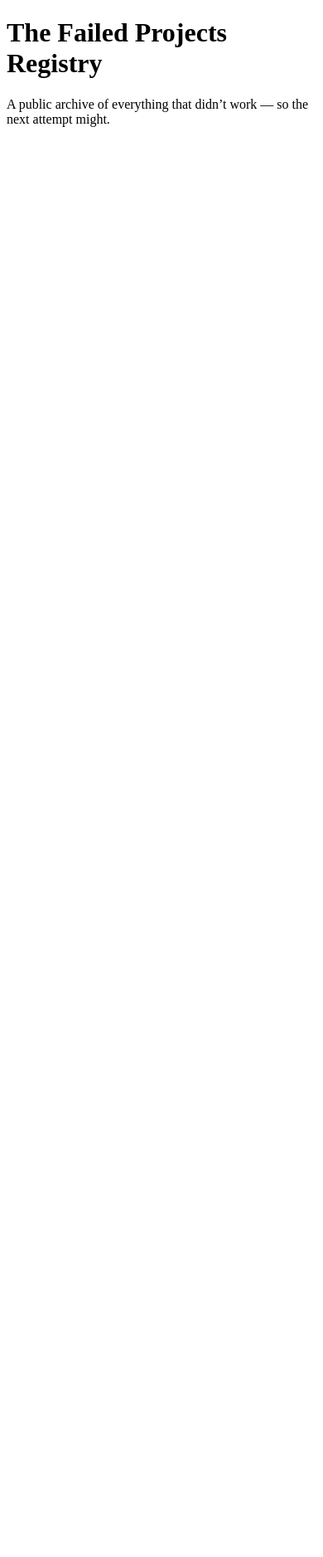
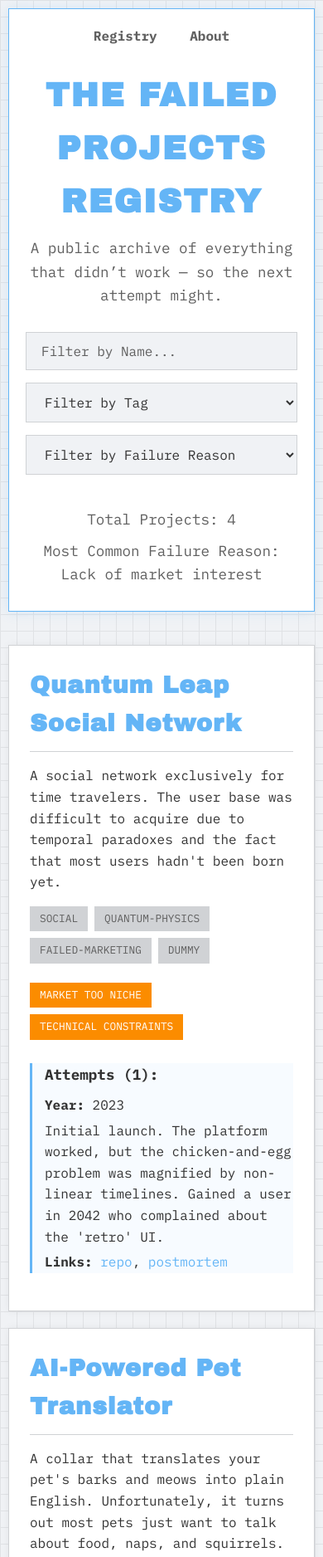
Before and after one commit to Architrixs/The-Failed-Projects-Registry, a plain HTML site: page docs/index.html in a window 390 px wide. Shown: the top 1876 px of the page at 83% size. Before the commit the page ends 844 px from the top, so only its background shows below. Drawn offline with Linux system fonts and the light colour scheme.

Commit message:
Feat: Phase4, Enhance project registry with new entries, schema updates, and improved UI

```diff
--- a/data/registry.json
+++ b/data/registry.json
@@ -1,27 +1,78 @@
 [
   {
-        "id": "social-network-for-cats-v1",
-        "title": "The Social Network for Cats",
-        "description": "A platform for cat owners to connect, share photos, and organize playdates for their feline friends. It aimed to be the 'Facebook for Cats'.",
-        "tags": ["social-media", "mobile-app", "pets"],
+    "id": "proj-001",
+    "title": "Quantum Leap Social Network",
+    "description": "A social network exclusively for time travelers. The user base was difficult to acquire due to temporal paradoxes and the fact that most users hadn't been born yet.",
+    "tags": ["social", "quantum-physics", "failed-marketing", "dummy"],
     "attempts_count": 1,
-        "reasons_for_failure": [
-            "lack-of-market-interest",
-            "user-acquisition-cost",
-            "technical-scaling-issues"
-        ],
+    "reasons_for_failure": ["Market too niche", "Technical constraints"],
     "attempts": [
       {
-                "date": "2022-03-15",
-                "description": "Launched a basic iOS and Android app with core social features.",
-                "outcome": "Minimal user engagement; high churn rate after initial download.",
-                "links": []
+        "year": 2023,
+        "description": "Initial launch. The platform worked, but the chicken-and-egg problem was magnified by non-linear timelines. Gained a user in 2042 who complained about the 'retro' UI.",
+        "links": {
+          "repo": "https://github.com/example/q-social",
+          "postmortem": "https://example.blog/q-social-postmortem"
         }
-        ],
-        "links": [
-            "https://example.com/social-cat-postmortem",
-            "https://github.com/example/social-cat-app-archive"
-        ],
-        "lessons_learned": "Market validation is crucial before significant development. Cat owners preferred existing platforms or offline interactions for pet-related content. Niche too small and value proposition unclear."
       }
     ]
+  },
+  {
+    "id": "proj-002",
+    "title": "AI-Powered Pet Translator",
+    "description": "A collar that translates your pet's barks and meows into plain English. Unfortunately, it turns out most pets just want to talk about food, naps, and squirrels.",
+    "tags": ["iot", "ai", "hardware", "disappointing-results", "dummy"],
+    "attempts_count": 3,
+    "reasons_for_failure": ["Lack of market interest", "Product-market fit"],
+    "attempts": [
+      {
+        "year": 2021,
+        "description": "Prototype v1. Used a Raspberry Pi. The translation algorithm was 90% accurate but the insights were 100% boring.",
+        "links": {}
+      },
+      {
+        "year": 2022,
+        "description": "Sleeker collar design. Added a 'deep thoughts' filter, which was just a random philosophy quote generator. Users were not fooled.",
+        "links": {}
+      },
+      {
+        "year": 2023,
+        "description": "Pivoted to translating squirrels. This was a technical success but a commercial and existential nightmare.",
+        "links": {}
+      }
+    ]
+  },
+  {
+    "id": "proj-003",
+    "title": "Blockchain To-Do List",
+    "description": "A decentralized to-do list app where every task is a non-fungible token (NFT). Users found the gas fees for adding 'buy milk' to the blockchain were prohibitively expensive.",
+    "tags": ["blockchain", "nft", "over-engineered", "dummy"],
+    "attempts_count": 1,
+    "reasons_for_failure": ["Over-engineered", "High operational cost"],
+    "attempts": [
+      {
+        "year": 2022,
+        "description": "Launched on the Ethereum mainnet. The concept of 'immutably pending' tasks was confusing, and the cost to check off a task sometimes exceeded the cost of the item on the list.",
+        "links": {
+          "repo": "https://github.com/example/nft-todo"
+        }
+      }
+    ]
+  },
+  {
+    "id": "proj-004",
+    "submitted_by": "architrixs",
+    "title": "DevCrush",
+    "description": "A dating site exclusively for software developers, aiming to connect people through shared technical interests and late-night coding sessions.",
+    "tags": ["social", "dating", "web-app", "abandoned"],
+    "attempts_count": 1,
+    "reasons_for_failure": ["Founder burnout", "Lack of market interest"],
+    "attempts": [
+      {
+        "year": 2023,
+        "description": "Initial concept and prototype. The idea was deemed a bit silly and ultimately abandoned due to the founder not having enough time to dedicate to the project.",
+        "links": {}
+      }
+    ]
+  }
+]
--- a/docs/index.html
+++ b/docs/index.html
@@ -4,16 +4,43 @@
     <meta charset="UTF-8">
     <meta name="viewport" content="width=device-width, initial-scale=1.0">
     <title>The Failed Projects Registry</title>
+    <link href="https://fonts.googleapis.com/css2?family=Archivo+Black&family=IBM+Plex+Mono:wght@300;400;700&display=swap" rel="stylesheet">
     <link rel="stylesheet" href="style.css">
 </head>
 <body>
     <header>
+        <nav class="main-nav">
+            <a href="index.html">Registry</a>
+            <a href="about.html">About</a>
+        </nav>
         <h1>The Failed Projects Registry</h1>
         <p>A public archive of everything that didn’t work — so the next attempt might.</p>
+        <div class="controls">
+            <input type="text" id="search-input" placeholder="Filter by Name...">
+            <select id="tag-filter">
+                <option value="">Filter by Tag</option>
+                <option value="other">Other</option>
+                <!-- Options will be populated by JavaScript -->
+            </select>
+            <select id="reason-filter">
+                <option value="">Filter by Failure Reason</option>
+                <option value="other">Other</option>
+                <!-- Options will be populated by JavaScript -->
+            </select>
+        </div>
+        <div id="metadata-display">
+            <p>Total Projects: <span id="total-projects">0</span></p>
+            <p>Most Common Failure Reason: <span id="most-common-reason">N/A</span></p>
+            <div id="tag-cloud"></div>
+        </div>
     </header>
     <main id="project-list">
         <!-- Projects will be loaded here dynamically -->
     </main>
+
+    <!-- Placeholder for Floating Action Button -->
+    <div class="floating-action-button-placeholder"></div>
+
     <script src="script.js"></script>
 </body>
 </html>
--- a/docs/script.js
+++ b/docs/script.js
@@ -0,0 +1,147 @@
+document.addEventListener('DOMContentLoaded', () => {
+    const projectList = document.getElementById('project-list');
+    const searchInput = document.getElementById('search-input');
+    const tagFilter = document.getElementById('tag-filter');
+    const reasonFilter = document.getElementById('reason-filter');
+    const totalProjectsSpan = document.getElementById('total-projects');
+    const mostCommonReasonSpan = document.getElementById('most-common-reason');
+    const tagCloudDiv = document.getElementById('tag-cloud');
+
+    let projects = [];
+    let allTags = new Set();
+    let allReasons = new Set();
+
+    const renderProjects = (filteredProjects) => {
+        projectList.innerHTML = '';
+        if (filteredProjects.length === 0) {
+            projectList.innerHTML = '<p style="text-align: center; color: var(--text-secondary);">No projects found matching your criteria.</p>';
+            return;
+        }
+
+        filteredProjects.forEach(project => {
+            const projectCard = document.createElement('div');
+            projectCard.className = 'project-card';
+
+            const tagsHTML = project.tags.map(tag => `<span class="tag">${tag}</span>`).join('');
+            const reasonsHTML = project.reasons_for_failure.map(reason => `<span class="reason">${reason}</span>`).join('');
+
+            const attemptsHTML = project.attempts.map(attempt => {
+                let linksHTML = '';
+                if (attempt.links) {
+                    const links = Object.entries(attempt.links).map(([key, url]) =>
+                        `<a href="${url}" target="_blank">${key}</a>`
+                    ).join(', ');
+                    if (links) {
+                        linksHTML = `<p><strong>Links:</strong> ${links}</p>`;
+                    }
+                }
+                return `
+                    <div class="attempt">
+                        <p><strong>Year:</strong> ${attempt.year || 'N/A'}</p>
+                        <p>${attempt.description || 'No description provided.'}</p>
+                        ${linksHTML}
+                    </div>
+                `;
+            }).join('');
+
+            projectCard.innerHTML = `
+                <h2>${project.title}</h2>
+                <p>${project.description}</p>
+                <div class="tags">${tagsHTML}</div>
+                <div class="tags">${reasonsHTML}</div>
+                <div class="attempts-details">
+                    <h3>Attempts (${project.attempts_count}):</h3>
+                    ${attemptsHTML}
+                </div>
+            `;
+            projectList.appendChild(projectCard);
+        });
+    };
+
+    const populateFilters = () => {
+        allTags.forEach(tag => {
+            const option = document.createElement('option');
+            option.value = tag;
+            option.textContent = tag;
+            tagFilter.appendChild(option);
+        });
+        allReasons.forEach(reason => {
+            const option = document.createElement('option');
+            option.value = reason;
+            option.textContent = reason;
+            reasonFilter.appendChild(option);
+        });
+    };
+
+    const calculateMetadata = () => {
+        const reasonCounts = {};
+        projects.forEach(project => {
+            project.reasons_for_failure.forEach(reason => {
+                reasonCounts[reason] = (reasonCounts[reason] || 0) + 1;
+            });
+        });
+
+        let mostCommonReason = 'N/A';
+        let maxCount = 0;
+        for (const reason in reasonCounts) {
+            if (reasonCounts[reason] > maxCount) {
+                maxCount = reasonCounts[reason];
+                mostCommonReason = reason;
+            }
+        }
+        mostCommonReasonSpan.textContent = mostCommonReason;
+
+        // For now, the tag cloud is not implemented in the new design.
+        if (tagCloudDiv) {
+            tagCloudDiv.innerHTML = '';
+        }
+    };
+
+    const filterAndRenderProjects = () => {
+        const searchTerm = searchInput.value.toLowerCase();
+        const selectedTag = tagFilter.value;
+        const selectedReason = reasonFilter.value;
+
+        let filtered = projects.filter(project => {
+            const matchesSearch = (
+                project.title.toLowerCase().includes(searchTerm) ||
+                project.description.toLowerCase().includes(searchTerm)
+            );
+            const matchesTag = selectedTag ? project.tags.includes(selectedTag) : true;
+            const matchesReason = selectedReason ? project.reasons_for_failure.includes(selectedReason) : true;
+
+            return matchesSearch && matchesTag && matchesReason;
+        });
+
+        renderProjects(filtered);
+    };
+
+    fetch('../data/registry.json')
+        .then(response => {
+            if (!response.ok) {
+                throw new Error(`HTTP error! status: ${response.status}`);
+            }
+            return response.json();
+        })
+        .then(data => {
+            projects = data;
+            totalProjectsSpan.textContent = projects.length;
+
+            projects.forEach(project => {
+                project.tags.forEach(tag => allTags.add(tag));
+                project.reasons_for_failure.forEach(reason => allReasons.add(reason));
+            });
+
+            populateFilters();
+            calculateMetadata();
+            renderProjects(projects);
+        })
+        .catch(error => {
+            console.error('Error loading projects:', error);
+            projectList.innerHTML = '<p style="text-align: center; color: red;">Failed to load projects. See console for details.</p>';
+        });
+
+    searchInput.addEventListener('input', filterAndRenderProjects);
+    tagFilter.addEventListener('change', filterAndRenderProjects);
+    reasonFilter.addEventListener('change', filterAndRenderProjects);
+});
--- a/docs/style.css
+++ b/docs/style.css
@@ -0,0 +1,299 @@
+:root {
+    --background-light: #f0f2f5;
+    --blueprint-blue: #64b5f6; /* Desaturated cool blue */
+    --accent-orange: #fb8c00; /* Subtle warning orange */
+    --text-primary: #333333;
+    --text-secondary: #606060;
+    --border-light: #d0d2d5;
+    --card-background: #ffffff;
+    --grid-line: #e0e2e5; /* Slightly darker than background for subtle grid */
+    --font-heading: 'Archivo Black', sans-serif;
+    --font-body: 'IBM Plex Mono', monospace;
+}
+
+@keyframes fadeIn {
+    from { opacity: 0; }
+    to { opacity: 1; }
+}
+
+body {
+    font-family: var(--font-body);
+    margin: 0;
+    padding: 20px;
+    background-color: var(--background-light);
+    color: var(--text-primary);
+    line-height: 1.6;
+    animation: fadeIn 0.8s ease-out;
+    background-image:
+        linear-gradient(to right, var(--grid-line) 1px, transparent 1px),
+        linear-gradient(to bottom, var(--grid-line) 1px, transparent 1px);
+    background-size: 20px 20px;
+}
+
+header {
+    text-align: center;
+    margin-bottom: 60px;
+    padding: 30px 20px;
+    border: 1px solid var(--blueprint-blue);
+    background-color: var(--card-background);
+    box-shadow: 0 0 15px rgba(100, 181, 246, 0.2);
+    position: relative;
+    overflow: hidden;
+}
+
+.main-nav {
+    margin-bottom: 20px;
+}
+
+.main-nav a {
+    font-family: var(--font-body);
+    font-weight: 700;
+    text-decoration: none;
+    color: var(--text-secondary);
+    margin: 0 15px;
+    transition: color 0.3s ease;
+}
+
+.main-nav a:hover, .main-nav a.active {
+    color: var(--blueprint-blue);
+}
+
+h1 {
+    font-family: var(--font-heading);
+    color: var(--blueprint-blue);
+    font-size: 3.8em;
+    margin-bottom: 10px;
+    letter-spacing: 2px;
+    text-transform: uppercase;
+}
+
+header p {
+    font-size: 1.1em;
+    color: var(--text-secondary);
+    max-width: 700px;
+    margin: 10px auto 30px auto;
+}
+
+.controls {
+    margin-top: 25px;
+    display: flex;
+    justify-content: center;
+    gap: 15px;
+    flex-wrap: wrap;
+}
+
+.controls input[type="text"],
+.controls select {
+    background-color: var(--background-light);
+    color: var(--text-primary);
+    border: 1px solid var(--border-light);
+    padding: 12px 18px;
+    font-family: var(--font-body);
+    font-size: 1em;
+    box-shadow: none;
+    transition: all 0.3s ease;
+}
+
+.controls input[type="text"]::placeholder {
+    color: var(--text-secondary);
+}
+
+.controls input[type="text"]:focus,
+.controls select:focus {
+    border-color: var(--blueprint-blue);
+    box-shadow: 0 0 10px rgba(100, 181, 246, 0.3);
+    outline: none;
+}
+
+#metadata-display {
+    margin-top: 40px;
+    font-size: 1em;
+    color: var(--text-secondary);
+    display: flex;
+    flex-direction: column;
+    align-items: center;
+    gap: 10px;
+}
+
+#metadata-display p {
+    margin: 0;
+}
+
+#project-list {
+    display: grid;
+    grid-template-columns: repeat(auto-fill, minmax(320px, 1fr));
+    max-width: 1200px;
+    margin: 0 auto;
+    gap: 25px;
+}
+
+.project-card {
+    background-color: var(--card-background);
+    border: 1px solid var(--border-light);
+    padding: 25px;
+    box-shadow: 0 0 10px rgba(0, 0, 0, 0.05);
+    transition: transform 0.3s ease, box-shadow 0.3s ease, border-color 0.3s ease;
+}
+
+.project-card:hover {
+    transform: translateY(-5px);
+    box-shadow: 0 0 20px rgba(100, 181, 246, 0.15);
+    border-color: var(--blueprint-blue);
+}
+
+.project-card h2 {
+    font-family: var(--font-heading);
+    color: var(--blueprint-blue);
+    margin-top: 0;
+    font-size: 1.8em;
+    letter-spacing: 1px;
+    border-bottom: 1px solid var(--border-light);
+    padding-bottom: 10px;
+    margin-bottom: 15px;
+}
+
+.tags {
+    margin-top: 10px;
+    margin-bottom: 15px;
+}
+
+.tag, .reason {
+    display: inline-block;
+    background-color: var(--border-light);
+    color: var(--text-secondary);
+    padding: 5px 12px;
+    margin-right: 8px;
+    margin-bottom: 8px;
+    font-size: 0.8em;
+    font-weight: 400;
+    text-transform: uppercase;
+}
+
+.reason {
+    background-color: var(--accent-orange);
+    color: var(--card-background);
+}
+
+.attempts-details {
+    border-left: 3px solid var(--blueprint-blue);
+    padding-left: 15px;
+    margin-top: 20px;
+    margin-bottom: 20px;
+    background-color: rgba(100, 181, 246, 0.05);
+}
+
+.attempts-details h3 {
+    font-family: var(--font-body);
+    color: var(--text-primary);
+    margin-top: 0;
+    margin-bottom: 10px;
+    font-size: 1.1em;
+    font-weight: 700;
+}
+
+.attempt {
+    padding: 0;
+    margin-bottom: 10px;
+}
+
+.attempt:last-child {
+    margin-bottom: 0;
+}
+
+.attempt p {
+    margin: 5px 0;
+}
+
+a {
+    color: var(--blueprint-blue);
+    text-decoration: none;
+    transition: color 0.2s ease, text-decoration 0.2s ease;
+}
+
+a:hover {
+    color: var(--text-primary);
+    text-decoration: underline;
+}
+
+/* About Page Styles */
+#about-content {
+    max-width: 800px;
+    margin: 0 auto;
+    background-color: var(--card-background);
+    padding: 30px 40px;
+    border: 1px solid var(--border-light);
+    box-shadow: 0 0 10px rgba(0, 0, 0, 0.05);
+}
+
+.about-section {
+    margin-bottom: 30px;
+}
+
+.about-section h2 {
+    font-family: var(--font-heading);
+    color: var(--blueprint-blue);
+    border-bottom: 1px solid var(--border-light);
+    padding-bottom: 10px;
+}
+
+.about-section ul {
+    list-style-type: '→ ';
+    padding-left: 20px;
+}
+
+.back-link {
+    font-family: var(--font-body);
+    font-weight: 700;
+    font-size: 1.1em;
+}
+
+/* Floating Action Button Placeholder */
+/* Hidden for now - re-enable when actual button integrated
+.floating-action-button-placeholder {
+    position: fixed;
+    bottom: 30px;
+    right: 30px;
+    width: 60px;
+    height: 60px;
+    background-color: var(--accent-orange);
+    border-radius: 50%;
+    box-shadow: 0 4px 12px rgba(0,0,0,0.2);
+    display: flex;
+    justify-content: center;
+    align-items: center;
+    color: white;
+    font-size: 24px;
+     This can be replaced by the actual Buy Me a Coffee icon/widget
+    content: '☕';
+}
+*/
+
+/* --- Responsive Design --- */
+@media (max-width: 768px) {
+    body {
+        padding: 10px;
+    }
+
+    h1 {
+        font-size: 2.5em;
+    }
+
+    header {
+        margin-bottom: 40px;
+        padding: 20px;
+    }
+
+    .controls {
+        flex-direction: column;
+        align-items: stretch;
+    }
+
+    #project-list {
+        grid-template-columns: 1fr;
+        gap: 20px;
+    }
+
+    #about-content {
+        padding: 20px;
+    }
+}
```
Also changed, not shown: data/schema.json (+18 -45 lines), docs/about.html (added, +48 -0 lines). Lines whose indentation alone changed are shown as unchanged.
